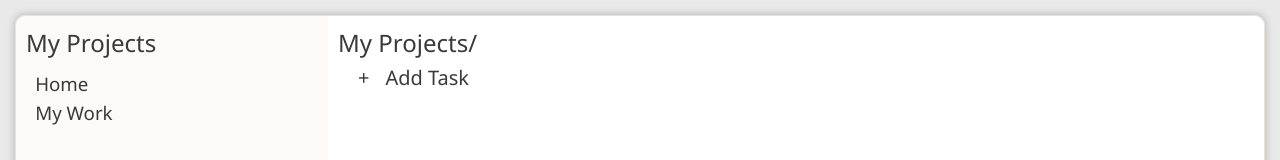
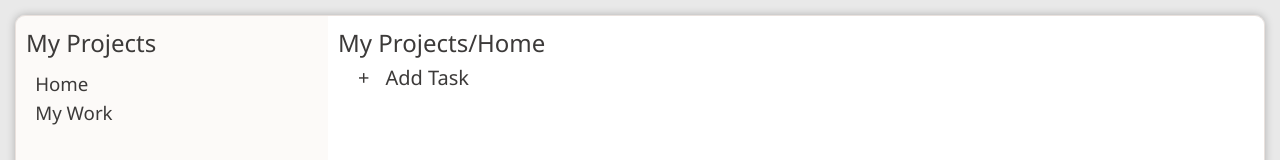
Before and after one commit to LongNguyenUC/ToDoList2.0, a website built with webpack: page src/template.html in a window 1280 px wide. Both pictures are taken after a click on the item "Home". Shown: the top 160 px of the page. Built offline with nearby package versions, Linux system fonts and the light colour scheme.

Commit message:
Add "directory" to indicate current project user is in

```diff
--- a/src/project.js
+++ b/src/project.js
@@ -1,6 +1,7 @@
 import { displayToDos } from "./todos";
 
 const projectsContainer = document.querySelector(".Projects");
+const directory = document.querySelector(".directory");
 export let referenceArray = undefined;
 
 export class Project {
@@ -22,6 +23,7 @@ export function displayProjects(Projects) {
 
     titleContainer.addEventListener("click", () => {
       displayToDos(Projects[Pro].tasks);
+      directory.textContent = Projects[Pro].name;
       referenceArray = Projects[Pro].tasks;
     });
     projectsContainer.appendChild(titleContainer);
--- a/src/template.html
+++ b/src/template.html
@@ -15,7 +15,7 @@
         <ul class="Projects"></ul>
       </section>
       <section class="to-dos-section">
-        <h2>My Projects/</h2>
+        <h2>My Projects/<span class="directory"></span></h2>
         <div class="display-of-all-to-dos"></div>
         <div class="add-task-container">
           <span id="add-task-icon">+</span>
```
